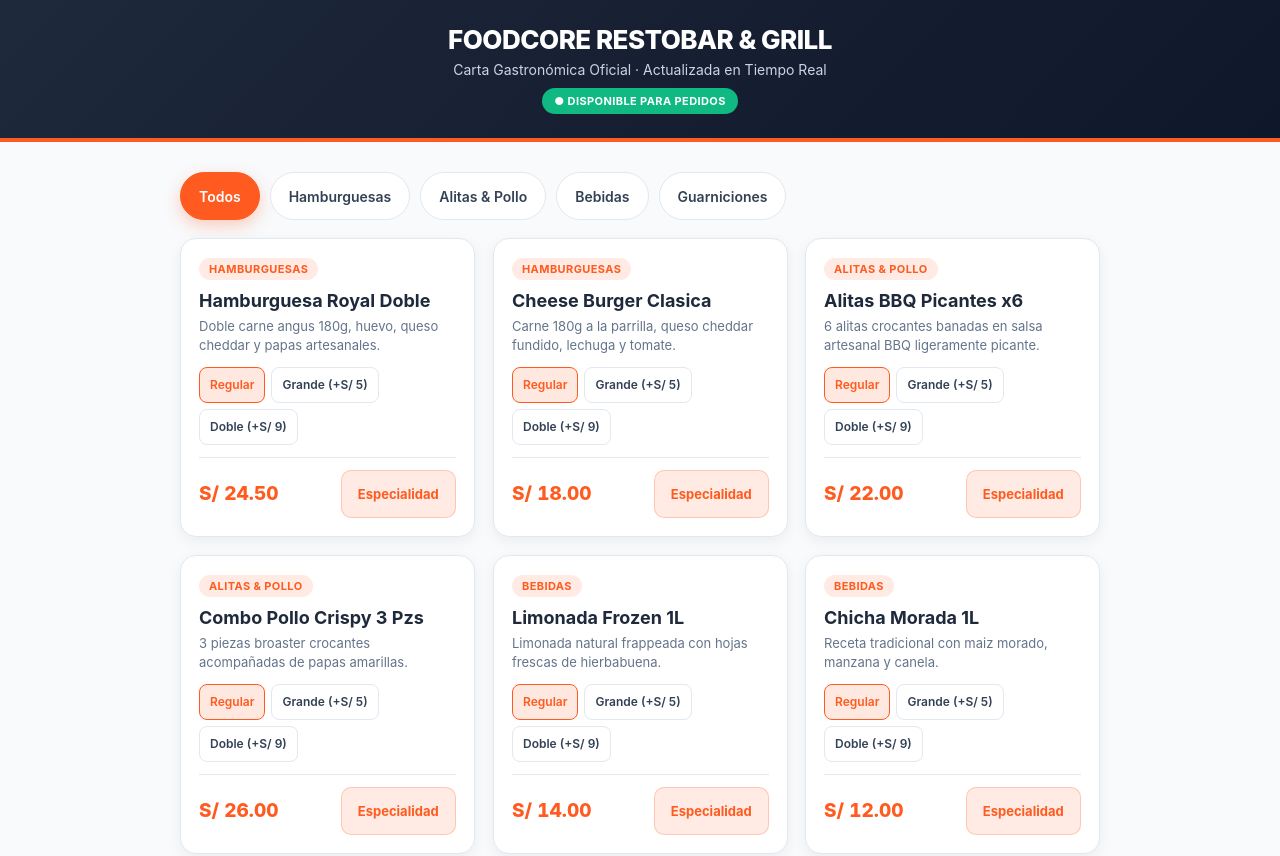
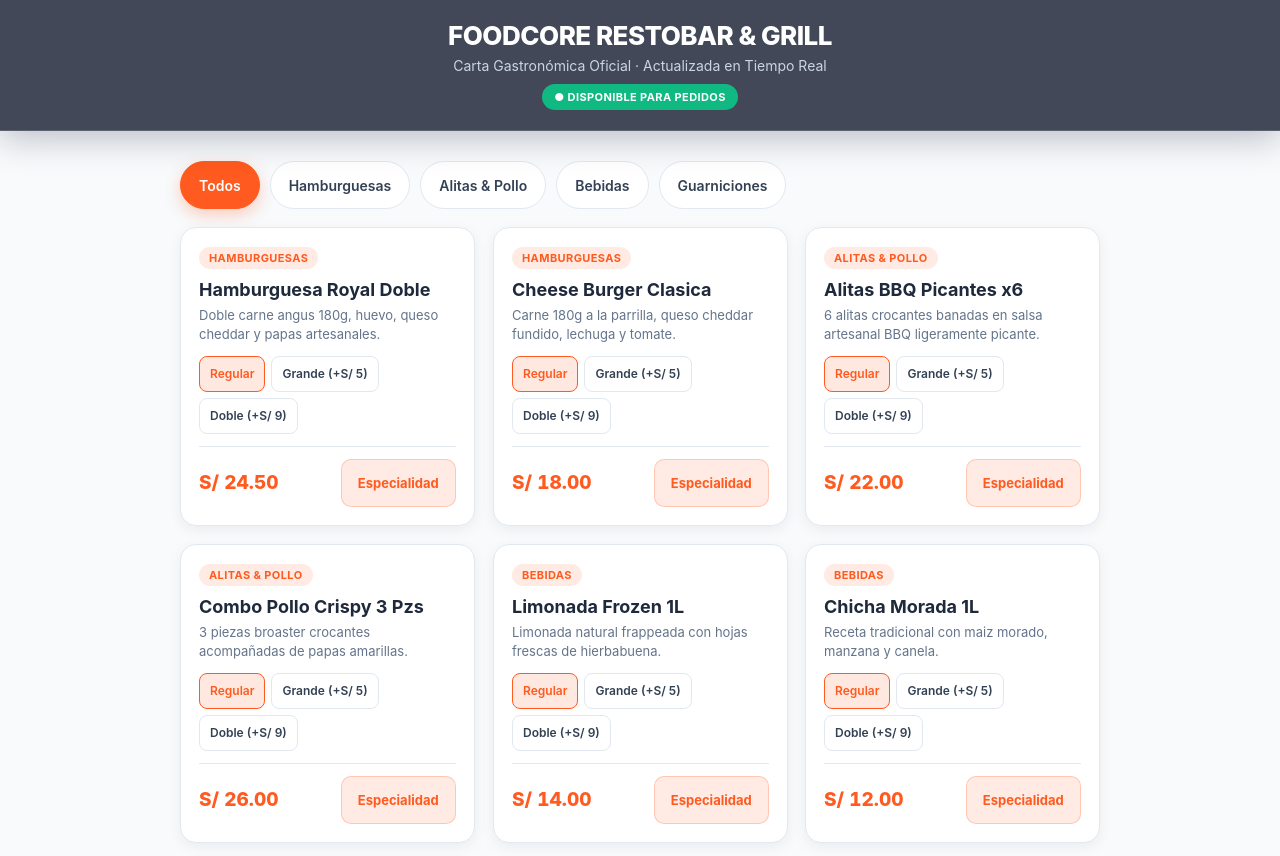
Before and after one commit to WIZAMUDIOAB/foodcore-erp-desktop, a plain HTML site: page pwa/menu-digital/index.html in a window 1280 px wide. Shown: the top 856 px of the page. Drawn offline with Linux system fonts and the light colour scheme; no server answers.

Commit message:
feat(menu-qr): header glassmorphism con backdrop-filter blur(12px) (D10)

```diff
--- a/pwa/menu-digital/css/menu-qr.css
+++ b/pwa/menu-digital/css/menu-qr.css
@@ -38,12 +38,19 @@ body {
   min-height: 100vh;
 }
 
-header {
-  background: linear-gradient(135deg, #1E293B 0%, #0F172A 100%);
+header,
+header.glass-header {
+  position: sticky;
+  top: 0;
+  z-index: 100;
+  background: rgba(15, 23, 42, 0.78);
+  backdrop-filter: blur(12px);
+  -webkit-backdrop-filter: blur(12px);
   color: #FFFFFF;
-  padding: 24px 20px;
+  padding: 20px;
   text-align: center;
-  border-bottom: 4px solid var(--primary);
+  border-bottom: 1px solid rgba(255, 255, 255, 0.14);
+  box-shadow: 0 8px 32px rgba(15, 23, 42, 0.25);
 }
 
 .header-inner {
--- a/pwa/menu-digital/index.html
+++ b/pwa/menu-digital/index.html
@@ -7,7 +7,7 @@
   <link rel="stylesheet" href="css/menu-qr.css">
 </head>
 <body>
-  <header>
+  <header class="glass-header">
     <div class="header-inner">
       <h1>FOODCORE RESTOBAR &amp; GRILL</h1>
       <p>Carta Gastronómica Oficial · Actualizada en Tiempo Real</p>
```
Also changed, not shown: 1 other file.
